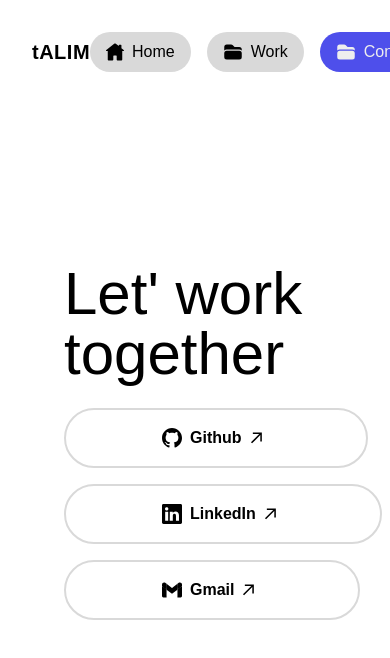
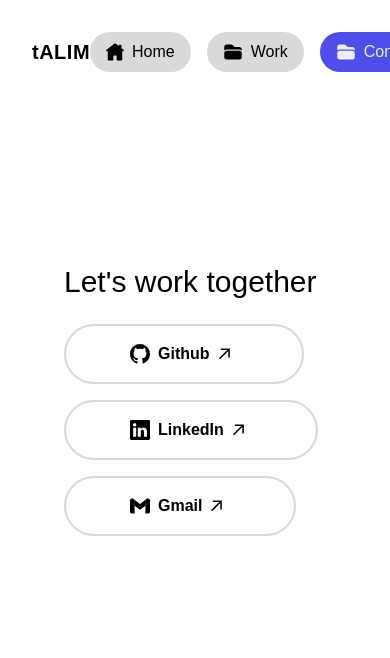
Before and after one commit to Md-Talim/Md-Talim, a Next.js app: page /contact in a window 390 px wide. Shown: the top 658 px of the page. Built offline with nearby package versions, Linux system fonts and the light colour scheme.

Commit message:
Make the contact page responsive

```diff
--- a/src/app/contact/page.tsx
+++ b/src/app/contact/page.tsx
@@ -7,7 +7,7 @@ import { motion } from 'framer-motion';
 const Contact = () => {
   return (
     <main className="px-16 py-40">
-      <h2 className="text-6xl">Let&apos; work together</h2>
+      <h2 className="text-3xl md:text-6xl">Let&apos;s work together</h2>
       <ul className="mt-6 flex flex-col gap-4 md:flex-row">
         {contacts.map((contact, index) => (
           <motion.li
--- a/src/components/Button.tsx
+++ b/src/components/Button.tsx
@@ -10,7 +10,7 @@ const Button = ({ name, icon, link }: Props) => {
   return (
     <a
       href={link}
-      className="flex items-center gap-2 rounded-full border-2 border-light px-24 py-4 transition hover:border-primary hover:bg-primary hover:text-lighter"
+      className="flex items-center gap-2 rounded-full border-2 border-light px-16 py-4 transition hover:border-primary hover:bg-primary hover:text-lighter lg:px-24"
       target="_blank"
     >
       {icon()}
```
